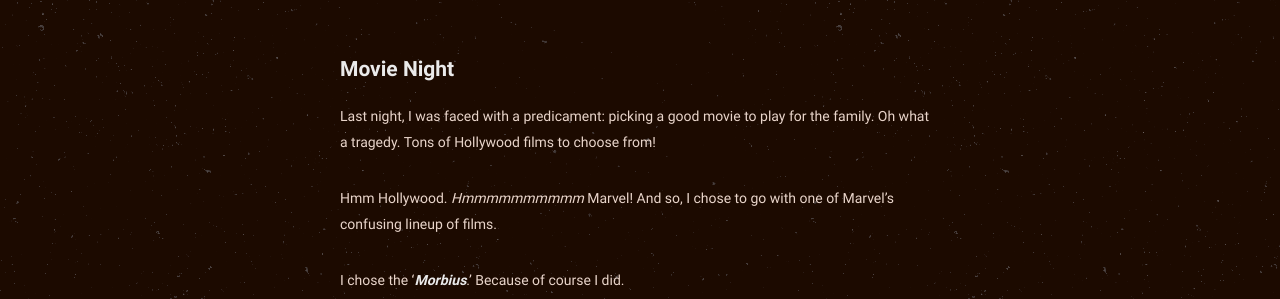
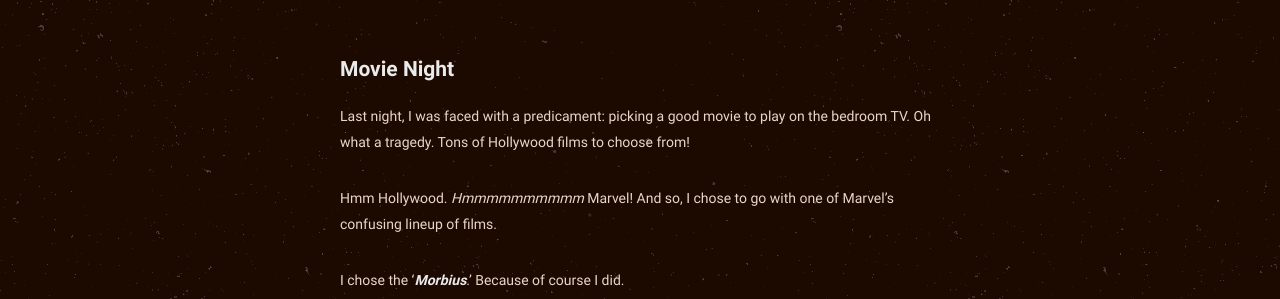
Before and after one commit to philippines69/carlcastroarchives, a Jekyll site: the page built from _posts/2022-06-30-morbius-is-one-of-the-movies-of-all-time.md, in a window 1280 px wide, cut to the strip 320-619 px from the top of the page. Built offline with Jekyll 4.4.1, drawn with Linux system fonts in a browser that asks for light colours.

Commit message:
Update from Forestry.io philippines69 updated _posts/2022-06-30-morbius-is-one-of-the-movies-of-all-time.md

```diff
--- a/_posts/2022-06-30-morbius-is-one-of-the-movies-of-all-time.md
+++ b/_posts/2022-06-30-morbius-is-one-of-the-movies-of-all-time.md
@@ -9,7 +9,7 @@
 ---
 # Movie Night
 
-Last night, I was faced with a predicament: picking a good movie to play for the family. Oh what a tragedy. Tons of Hollywood films to choose from!
+Last night, I was faced with a predicament: picking a good movie to play on the bedroom TV. Oh what a tragedy. Tons of Hollywood films to choose from!
 
 Hmm Hollywood. _Hmmmmmmmmmm_ Marvel! And so, I chose to go with one of Marvel's confusing lineup of films.
 
```
